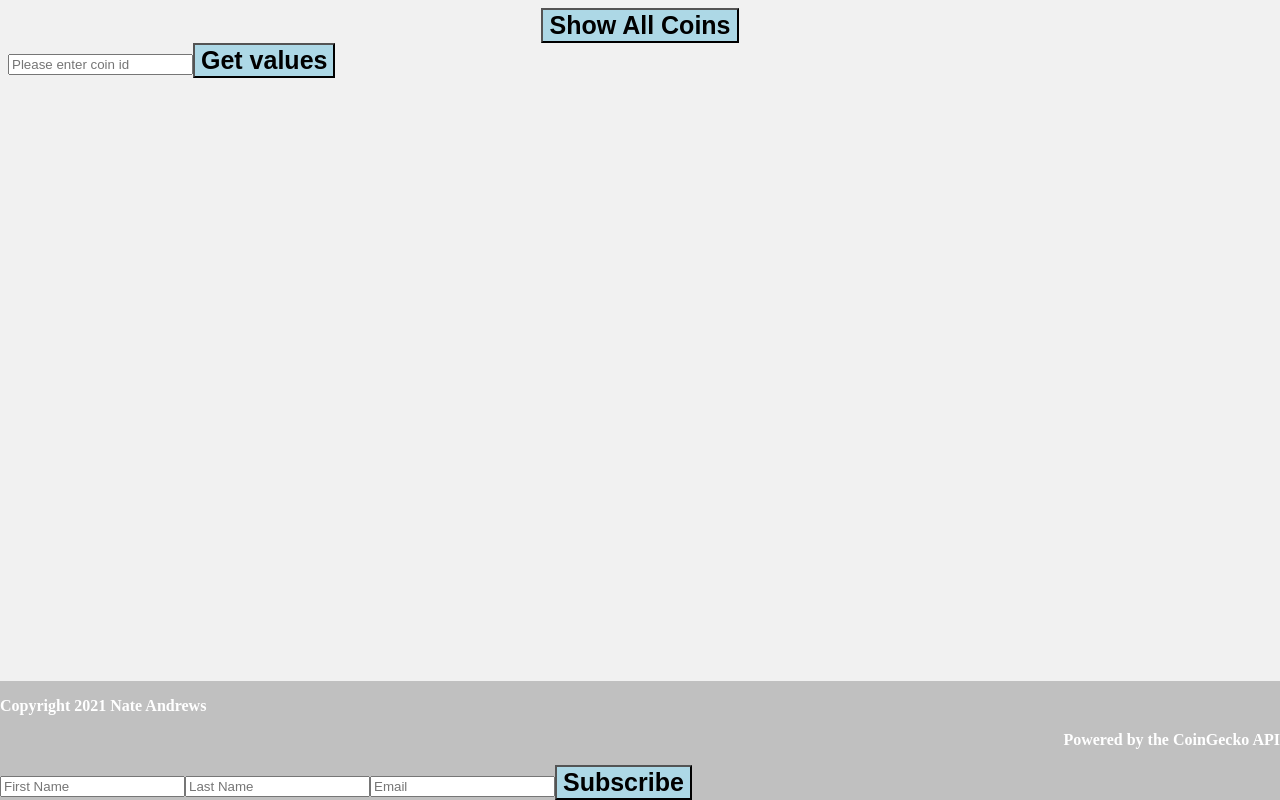
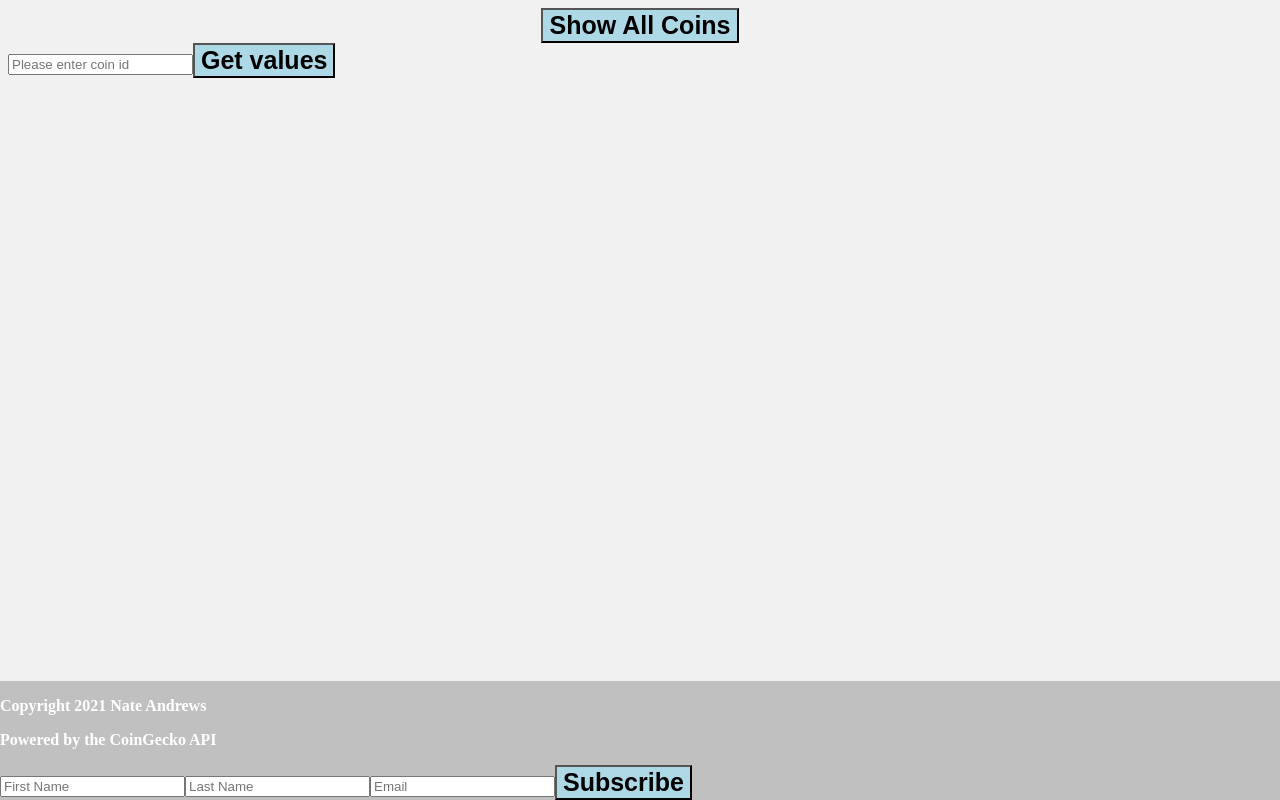
Before and after one commit to natea123/coinDashboard, a Vue app: page / in a window 1280 px wide. Built offline with nearby package versions, Linux system fonts and the light colour scheme; the HTML template or start-up script is replaced by a standard one.

Commit message:
added footer hover links

```diff
--- a/src/App.vue
+++ b/src/App.vue
@@ -29,8 +29,15 @@
     </div>
 
     <footer>
-      <p id="copyright">Copyright 2021 Nate Andrews</p>
-      <p id="api">Powered by the CoinGecko API</p>
+      <p id="copyright" @mouseover="expandInfo()">Copyright 2021 Nate Andrews</p>
+      <p id="copyright" v-show="links">
+        <a href="https://www.linkedin.com/in/nandrews94/">LinkedIn</a>
+        <a href="https://github.com/natea123">GitHub</a>
+      </p>
+      <p id="api" @mouseover="expandInfo()">Powered by the CoinGecko API</p>
+      <p id="api" v-show="links">
+        <a href="https://www.coingecko.com/en/api">API ref</a>
+      </p>
       <form id="sub">
         <input v-model="fname" placeholder="First Name">
         <input v-model="lname" placeholder="Last Name">
@@ -45,7 +52,6 @@
 <script>
 import axios from 'axios';
 import UserInfo from "./main";
-
 export default {
   name: 'root',
   data: () => ({
@@ -55,13 +61,14 @@ export default {
     coin: '',
     coinInfo: null,
     moreinfo: false,
+    links: false,
     fname: '',
     lname: '',
     email: '',
+  }),
+  methods: {
 
-  }),
-
-  methods: {
+    // makes call to coingecko and returns specified coin
     searchCoin: function (coin) {
       axios.get(`https://api.coingecko.com/api/v3/coins/${coin}`)
       .then(response => {
@@ -69,6 +76,7 @@ export default {
       })
     },
 
+    // makes call to coingecko and returns all coins
     displayCoins: function() {
       axios.get('https://api.coingecko.com/api/v3/coins/list')
       .then(response => {
@@ -87,6 +95,11 @@ export default {
       this.fname = ''
       this.lname = ''
       this.email = ''
+    },
+
+    // Toggles visibility of links in footer element
+    expandInfo: function() {
+      this.links = !this.links;
     }
   },
 }
@@ -105,7 +118,6 @@ export default {
     padding: 10px;
     box-shadow: 1px 1px 0 lightgrey;
   }
-
   div#showall {
     display: grid;
   }
@@ -113,17 +125,14 @@ export default {
   span.left {
     font-weight: bold;
   }
-
   span.right {
     float:right;
   }
-
 /* a. Must use at least 10 descendent selectors. */
   div span {
   -webkit-box-shadow: 0px 10px 13px -7px #000000, 5px 5px 15px 5px rgba(0,0,0,0);
   box-shadow: 0px 10px 13px -7px #000000, 5px 5px 15px 5px rgba(0,0,0,0);
 }
-
   div footer {
     position: fixed;
     left: 0;
@@ -132,7 +141,6 @@ export default {
     background-color: silver;
     color: white;
   }
-
   header {
     position: fixed;
     left: 0;
@@ -141,11 +149,9 @@ export default {
     background-color: silver;
     color: white;
   }
-
   footer p {
     font-weight: bold;
   }
-
   div button {
     font-weight: bold;
     background-color: lightblue;
@@ -154,32 +160,27 @@ export default {
     margin: auto;
   }
 
-  div button:hover {
-    opacity: 50%;
-  }
-
 /* b. Must use at least 10 unique adjacent selectors. */
   footer + p {
     text-align: left;
-  }
-
-  p + p {
-    text-align: right;
   }
 
   div + button {
     display: flex;
     justify-content: center;
   }
-
   span + button {
     display: flex;
     justify-content: center;
     font-size: 15px;
   }
 
+
+
+
   /* Must have 5 or more pseudo element selector */
-
   /* Must have 5 or more pseudo class selector */
-
+  button:hover {
+    opacity: 50%;
+  }
 </style>
```
